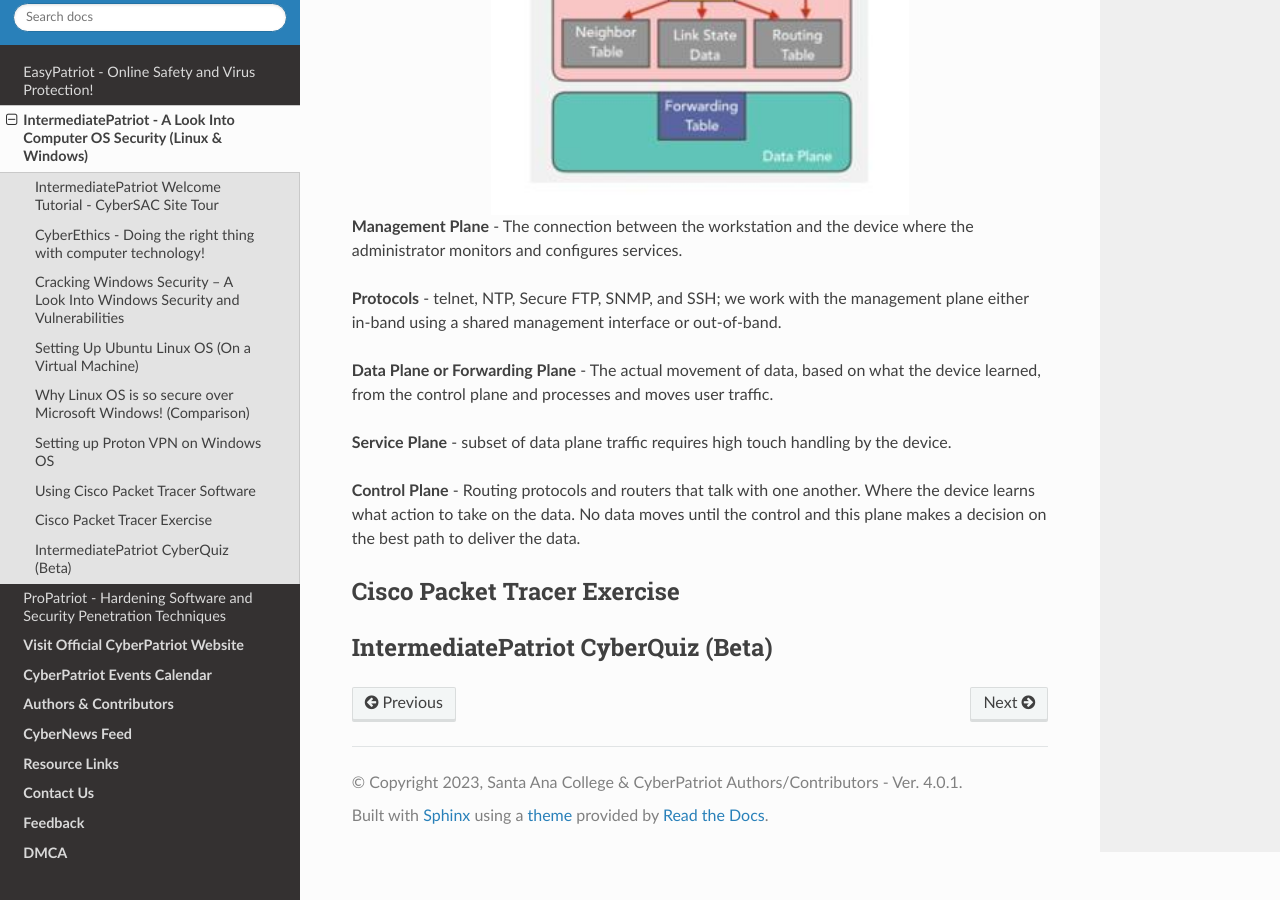
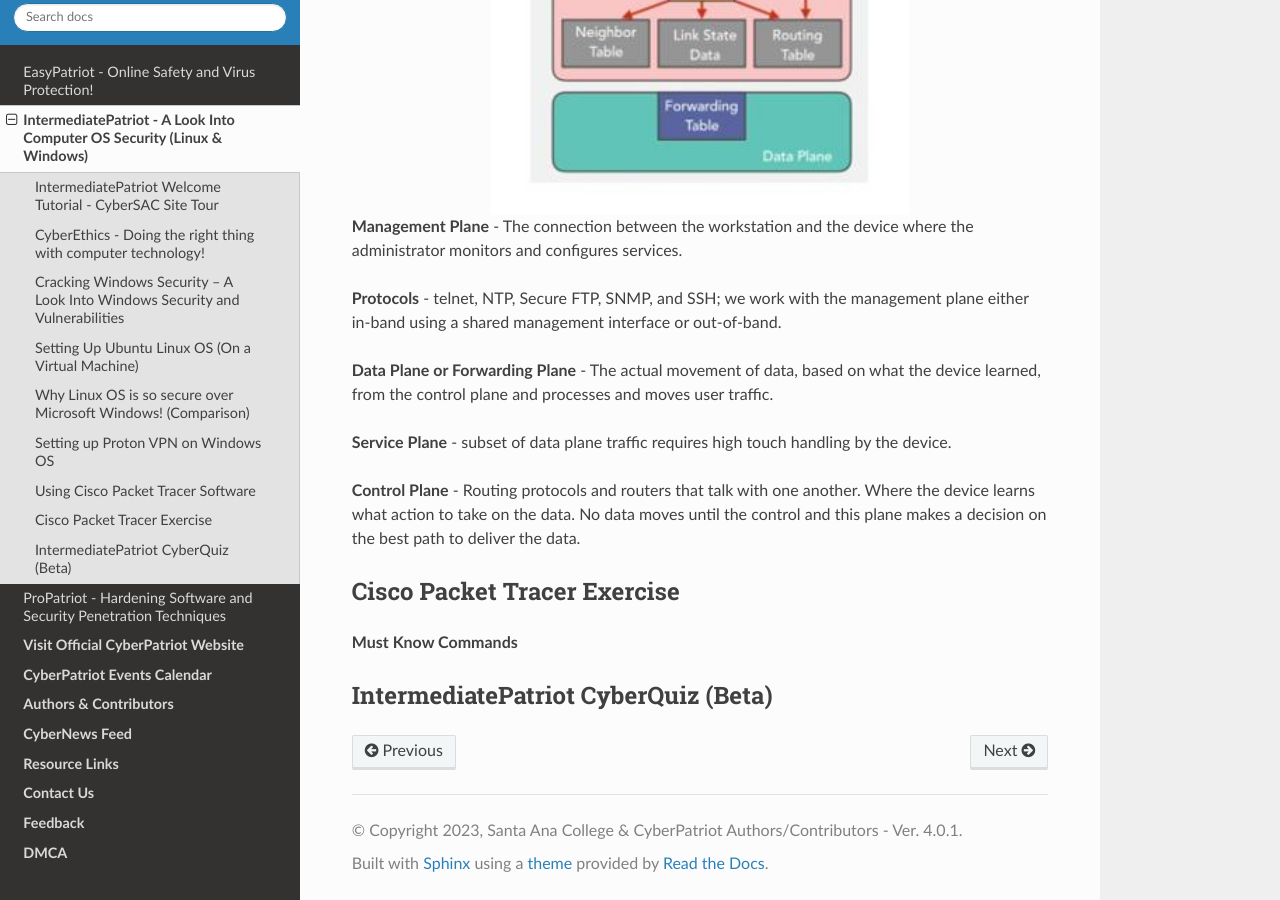
Before and after one commit to natt96z/cybersac, a Sphinx documentation site: the page built from docs/source/MediumCybersac.rst, in a window 1280 px wide and 900 px high, scrolled down 17911 px. Built offline with Sphinx 7.4.7 and the Read the Docs theme 2.0.0, drawn with Linux system fonts in a browser that asks for light colours; a script that is not in the unit is left out.

Commit message:
Update MediumCybersac.rst

```diff
--- a/docs/source/MediumCybersac.rst
+++ b/docs/source/MediumCybersac.rst
@@ -328,7 +328,7 @@ A picture containing graphical user interface
 
 Cisco Packet Tracer Exercise
 ~~~~~~~~~~~~~~~~~~~~~~~~~~~~~~~~~~~~~~~~~~~~~~
-
+**Must Know Commands**
 
 
 
```
